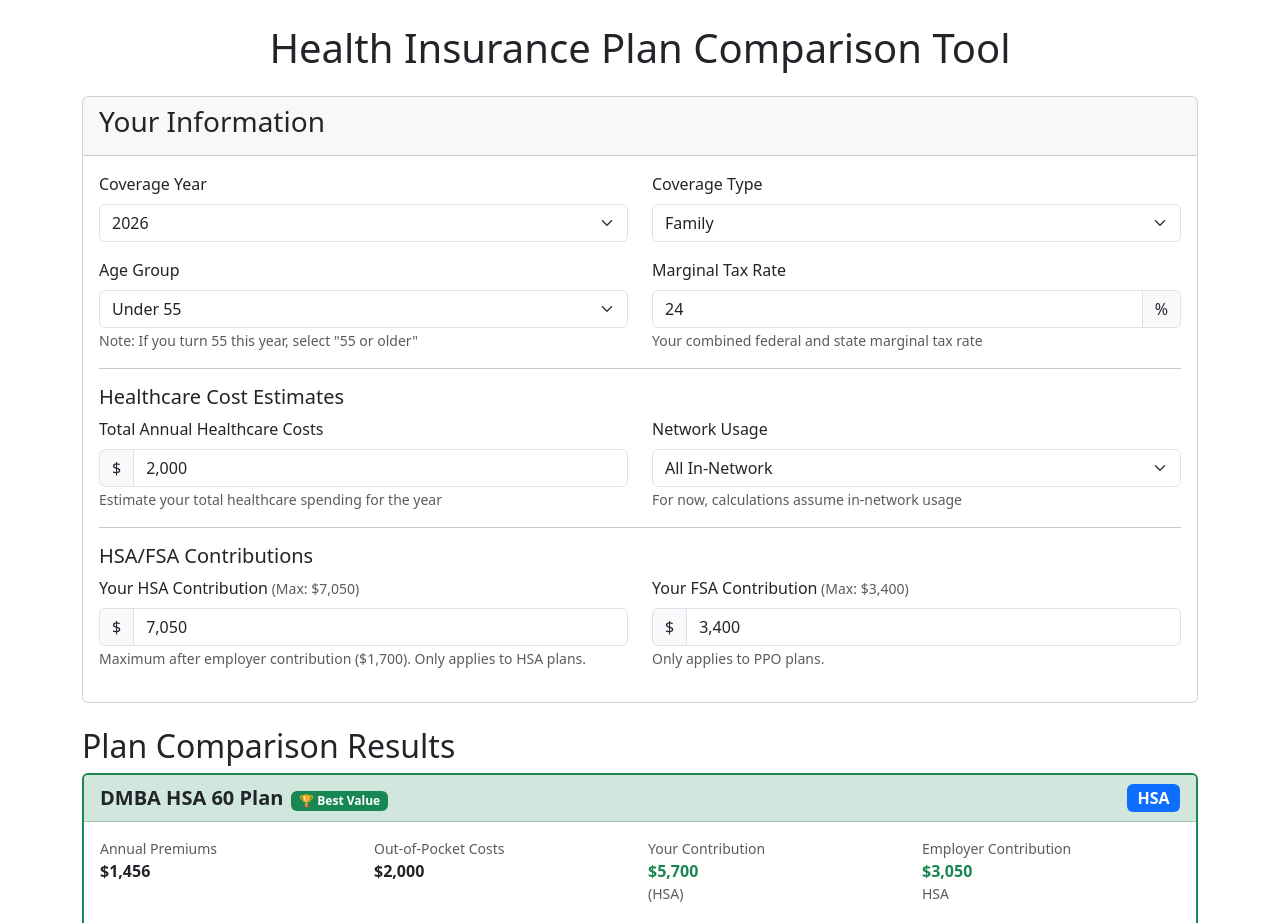
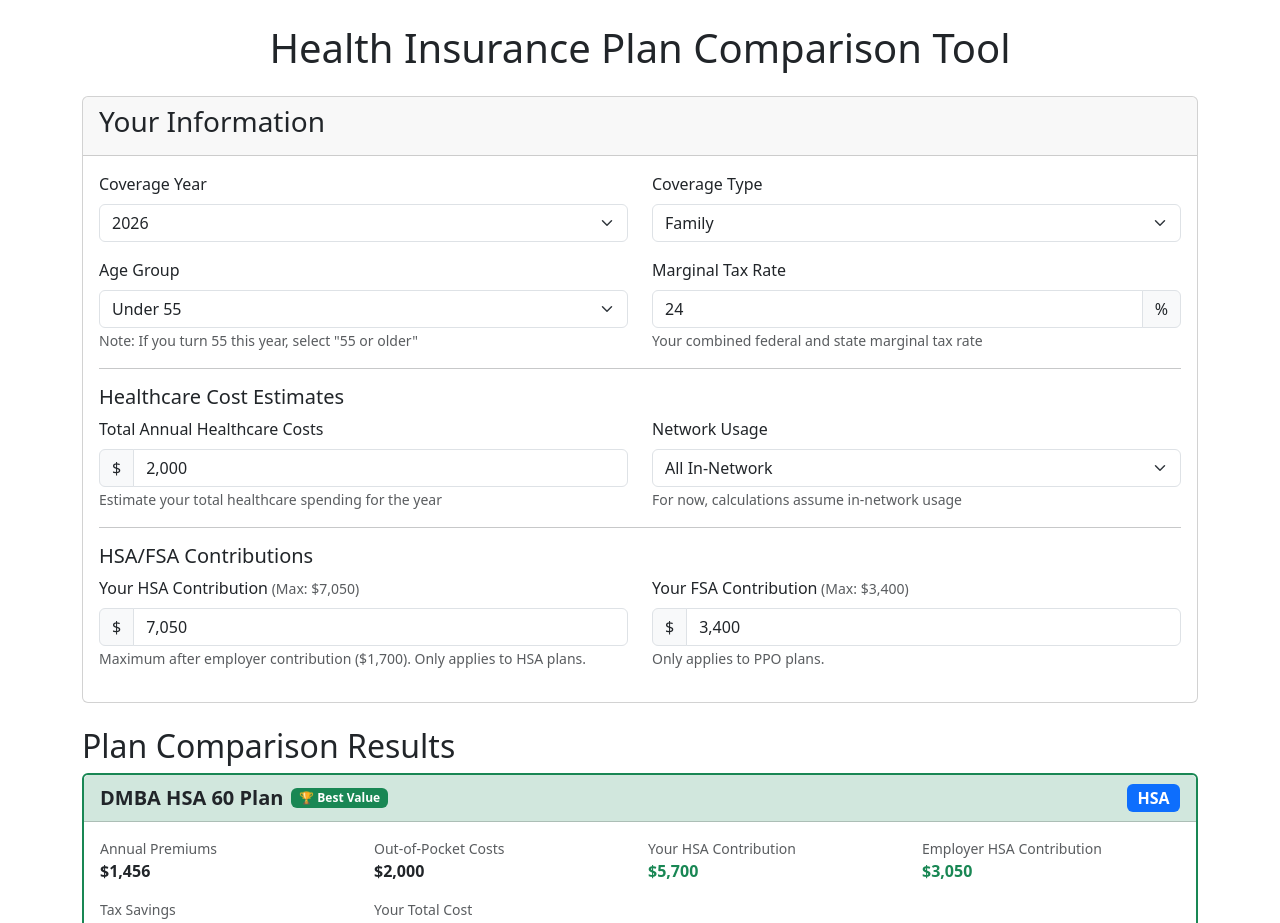
Before and after one commit to matthewpwatkins/insurance-plan-comparison-tool, a React (Create React App) app: page / in a window 1280 px wide. Shown: the top 923 px of the page. Built offline with nearby package versions, Linux system fonts and the light colour scheme.

Commit message:
More improvements

```diff
--- a/src/components/ResultsTable.js
+++ b/src/components/ResultsTable.js
@@ -13,7 +13,7 @@ const ResultsTable = ({ results }) => {
   const PlanCard = ({ result, isLowestCost }) => (
     <Card className={`mb-3 ${isLowestCost ? 'border-success border-2' : ''}`}>
       <Card.Header className={`d-flex justify-content-between align-items-center ${isLowestCost ? 'bg-success-subtle' : ''}`}>
-        <div>
+        <div className="d-flex align-items-center">
           <strong className="fs-5">{result.planName}</strong>
           {isLowestCost && (
             <Badge bg="success" className="ms-2">
@@ -36,28 +36,24 @@ const ResultsTable = ({ results }) => {
             <div className="fw-semibold fs-6">{formatCurrency(result.outOfPocketCosts)}</div>
           </Col>
           <Col xs={6} md={4} lg={3}>
-            <small className="text-muted d-block">Your Contribution</small>
+            <small className="text-muted d-block">
+              Your {result.planType === 'HSA' ? 'HSA' : 'FSA'} Contribution
+            </small>
             <div className="fw-semibold text-success fs-6">
               {result.userContribution > 0 ? (
-                <>
-                  {formatCurrency(result.userContribution)}
-                  <small className="d-block text-muted fw-normal">
-                    ({result.planType === 'HSA' ? 'HSA' : 'FSA'})
-                  </small>
-                </>
+                formatCurrency(result.userContribution)
               ) : (
                 <span className="text-muted">$0</span>
               )}
             </div>
           </Col>
           <Col xs={6} md={4} lg={3}>
-            <small className="text-muted d-block">Employer Contribution</small>
+            <small className="text-muted d-block">
+              {result.employerContribution > 0 ? 'Employer HSA Contribution' : 'Employer Contribution'}
+            </small>
             <div className="fw-semibold text-success fs-6">
               {result.employerContribution > 0 ? (
-                <>
-                  {formatCurrency(result.employerContribution)}
-                  <small className="d-block text-muted fw-normal">HSA</small>
-                </>
+                formatCurrency(result.employerContribution)
               ) : (
                 <span className="text-muted">$0</span>
               )}
@@ -70,7 +66,7 @@ const ResultsTable = ({ results }) => {
             </div>
           </Col>
           <Col xs={6} md={4} lg={3}>
-            <small className="text-muted d-block">Total Annual Cost</small>
+            <small className="text-muted d-block">Your Total Cost</small>
             <div className={`fs-4 fw-bold ${isLowestCost ? 'text-success' : 'text-primary'}`}>
               {formatCurrency(result.totalCost)}
             </div>
--- a/src/utils/costCalculator.js
+++ b/src/utils/costCalculator.js
@@ -47,7 +47,7 @@ export const calculatePlanCost = (plan, planData, userInputs) => {
     totalContributions: userContribution + employerContribution,
     taxSavings,
     outOfPocketCosts,
-    totalCost: Math.max(0, totalCost), // Ensure non-negative
+    totalCost: totalCost, // Can be negative if tax savings exceed costs
     breakdown: {
       premiums: annualPremiums,
       taxSavings: -taxSavings, // Negative because it reduces total cost
```
